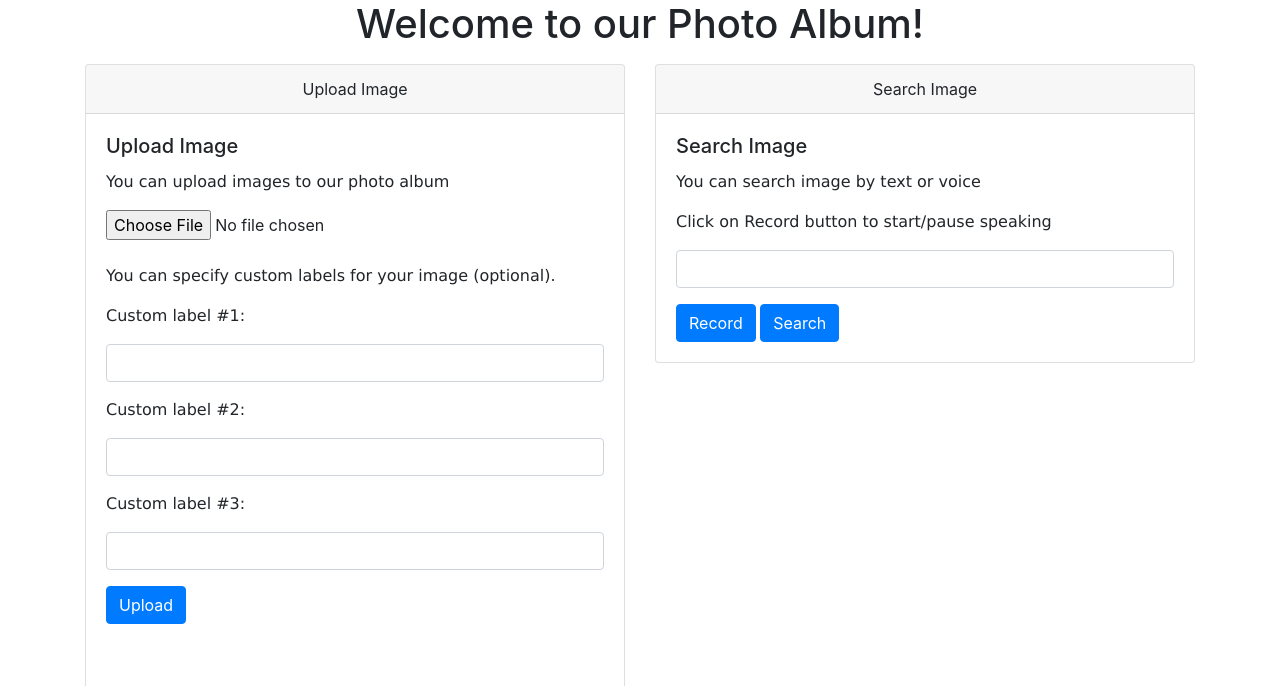
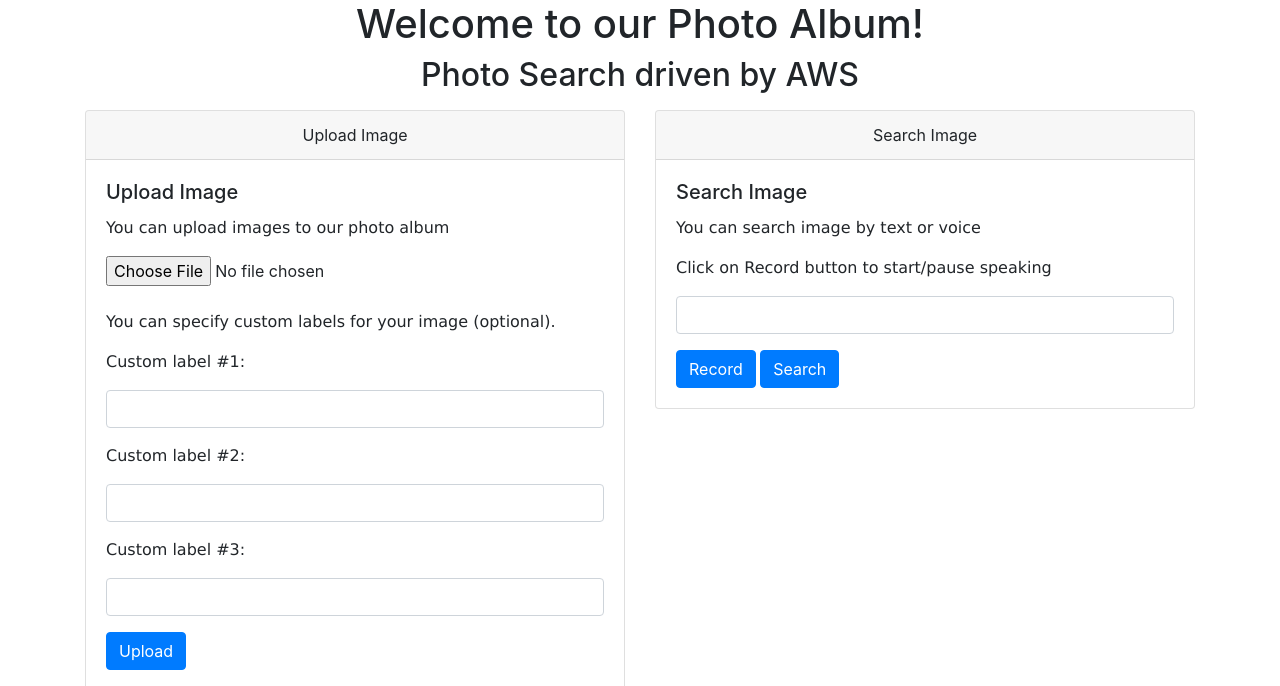
Before and after one commit to chaoyilu206/columbia-coms6998, a website: page index.html in a window 1280 px wide. Shown: the top 686 px of the page. Drawn offline with nearby package versions, Linux system fonts and the light colour scheme.

Commit message:
Update index.html

```diff
--- a/index.html
+++ b/index.html
@@ -14,6 +14,7 @@
   <body>
     <blockquote class="blockquote text-center">
         <h1> Welcome to our Photo Album! </h1>
+        <h2>Photo Search driven by AWS</h2>
     </blockquote>
 
     <div class="container">
```
